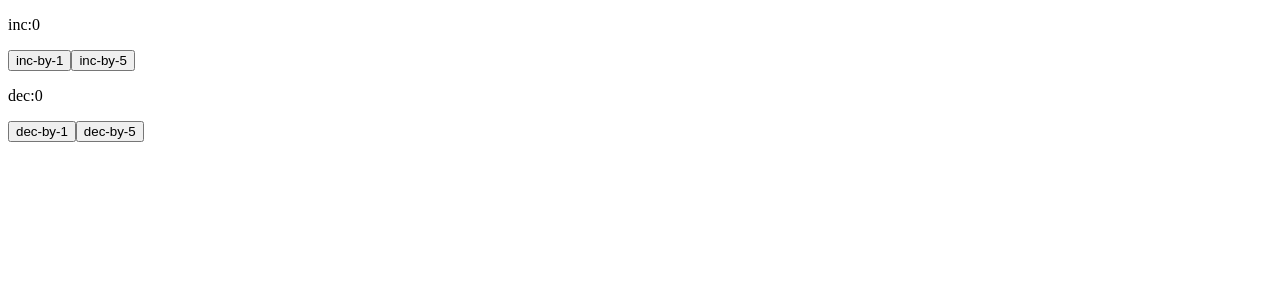
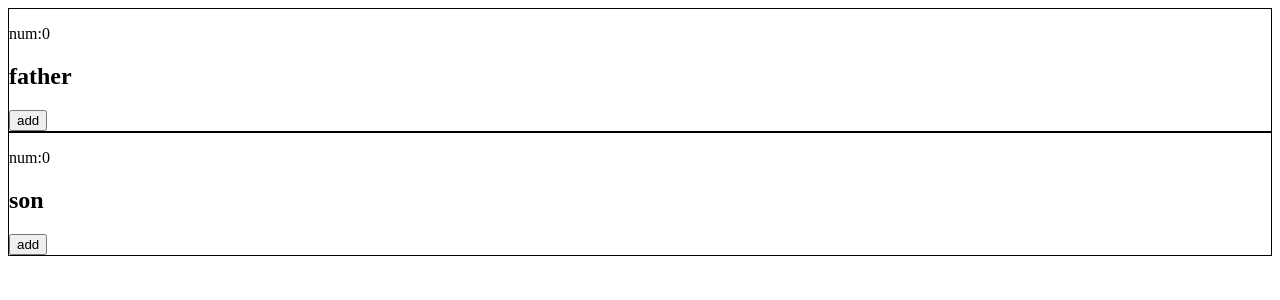
Before and after one commit to sheikhhasan124/react-js-basic, a React (Create React App) app: page / in a window 1280 px wide. Shown: the top 300 px of the page. Built offline with nearby package versions, Linux system fonts and the light colour scheme.

Commit message:
my concept has clear about usecontext

```diff
--- /dev/null
+++ b/src/UserReducerMore/global/App.js
@@ -0,0 +1,19 @@
+import React, { useState } from 'react';
+import ComA from './ComA';
+
+const propContecxt = React.createContext()
+
+const App = () => {
+    const [num, setNum]=useState(0)
+    return (
+        <div>
+            <p>{num}</p>
+            <propContecxt.Provider value={[num, setNum]}>
+                <ComA></ComA>
+            </propContecxt.Provider>
+            <h2>global</h2>
+        </div>
+    );
+};
+
+export default App;
--- a/src/index.js
+++ b/src/index.js
@@ -1,6 +1,7 @@
 import React from 'react';
 import ReactDOM from 'react-dom';
-import App from './UserReducerMore/local/App'
+import App from './useContext/App'
+import { AppProvider } from './useContext/Contect';
 
 
 
@@ -8,7 +9,9 @@ import App from './UserReducerMore/local/App'
 
 ReactDOM.render(
     <div>
-     <App />
+        <AppProvider>
+          <App />
+        </AppProvider>
 
     </div>
     ,
--- /dev/null
+++ b/src/useContext/App.js
@@ -0,0 +1,14 @@
+import React from 'react';
+import Father from './Father';
+import Son from './Son';
+
+const App = () => {
+    return (
+        <div>
+           <Father/>
+           <Son/>
+        </div>
+    );
+};
+
+export default App;
--- /dev/null
+++ b/src/useContext/Contect.js
@@ -0,0 +1,27 @@
+import React, { useContext, useState } from "react"
+
+const appContecxt = React.createContext()
+
+const AppProvider =({children})=>{
+    const [num, setNum]=useState(0)
+    const [numPapa, setNumPapa]=useState(0)
+
+    const addNum=()=>{
+        setNum(num + 1)
+    }
+  return(
+      <appContecxt.Provider value={{
+          num,
+          addNum,
+           numPapa,
+           setNumPapa
+           }}>
+          {children}
+      </appContecxt.Provider>
+  )
+}
+
+export const useGlobalContext=()=>{
+    return useContext(appContecxt)
+}
+export {AppProvider, appContecxt}
--- /dev/null
+++ b/src/useContext/Father.js
@@ -0,0 +1,15 @@
+import React from 'react';
+import { useGlobalContext } from './Contect';
+
+const Father = () => {
+    const {addNum,numPapa}= useGlobalContext()
+    return (
+        <div style={{border:"1px solid black"}}>
+            <p>num:{numPapa}</p>
+            <h2>father</h2>
+            <button onClick={()=>addNum()}>add</button>
+        </div>
+    );
+};
+
+export default Father;
--- /dev/null
+++ b/src/useContext/Son.js
@@ -0,0 +1,15 @@
+import React from 'react';
+import { useGlobalContext } from './Contect';
+
+const Son = () => {
+    const {num,numPapa, setNumPapa}=useGlobalContext()
+    return (
+        <div style={{border:"1px solid black"}}>
+            <p>num:{num}</p>
+            <h2>son</h2>
+            <button onClick={()=>setNumPapa(numPapa + 1)}>add</button>
+        </div>
+    );
+};
+
+export default Son;
--- a/src/useReducer/global-state use reducer/app.js
+++ b/src/useReducer/global-state use reducer/app.js
@@ -1,5 +1,5 @@
 import React, { useReducer } from "react";
-import ComponentA from "./componentB";
+import ComponentB from "./componentB";
 
 export const counterContex = React.createContext();
 
@@ -24,7 +24,7 @@ const App =()=>{
         <h1>global state</h1>
       <div>count:{count}</div>
       <counterContex.Provider value={{countDispatch: dispatch}}>
-           <ComponentA />
+           <ComponentB />
       </counterContex.Provider>
 
         </>
--- a/src/useReducer/global-state use reducer/componentB.js
+++ b/src/useReducer/global-state use reducer/componentB.js
@@ -2,14 +2,14 @@ import React, { useContext } from "react";
 import { counterContex } from "./app";
 
 
-const ComponentA =()=>{
+const ComponentB =()=>{
   const countContext = useContext(counterContex)
     return(
         <>
-          <p>Component A</p>
+          <p>Component B</p>
         <button onClick={()=>{countContext.countDispatch('increment')}}>increment</button>
         <button onClick={()=>{countContext.countDispatch('decrement')}}>decrement</button>
         </>
     )
 }
-export default ComponentA;
+export default ComponentB;
```
Also changed, not shown: src/UserReducerMore/global/ComA.js (added, +13 -0 lines), src/UserReducerMore/global/ComB.js (added).
